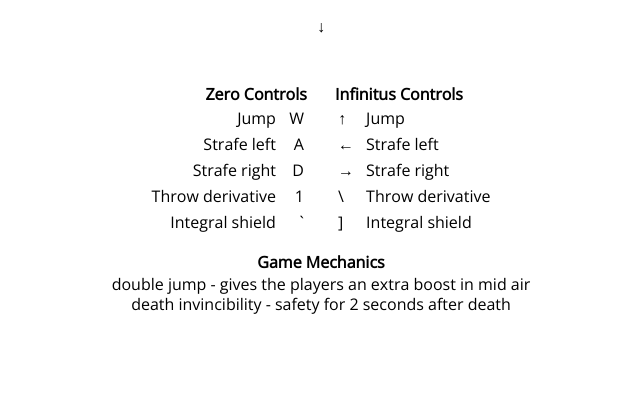
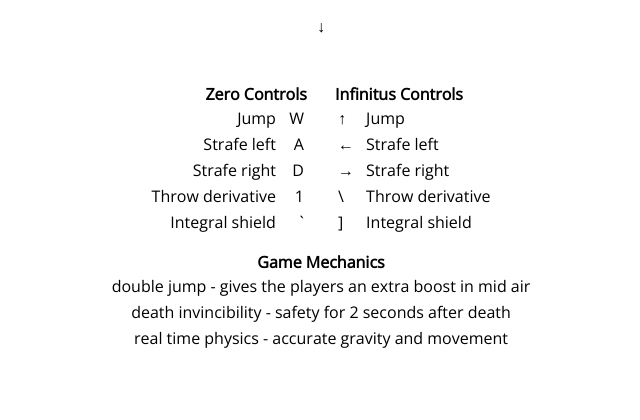
Before and after one commit to abstractstudio/calcfighter, a PHP site: page / in a window 1280 px wide. Shown: the part 836-1256 px from the top of the page, without its empty margins (319-959 px from the left). Before the commit the page ends 1150 px from the top, so only its background shows below. Run offline with PHP 8.4, Linux system fonts and the light colour scheme.

Commit message:
Added more features and fixed some alignment
We need more things to boast about. Also can you add a score reset?

```diff
--- a/index.html
+++ b/index.html
@@ -38,10 +38,12 @@
             </div>
             <div class="clear">
                 <strong>Game Mechanics</strong><br>
-                <div style="margin-top: 0.1em;">
-                    double jump - gives the players an extra boost in mid air<br>
-                    death invincibility - safety for 2 seconds after death
-                </div>
+                <table style="text-align: center;">
+                    <tr><td>double jump - gives the players an extra boost in mid air</td></tr>
+                    <tr><td>death invincibility - safety for 2 seconds after death</td></tr>
+                    <tr><td>real time physics - accurate gravity and movement</td></tr>
+                    <tr><td></td></tr>
+                </table>
             </div>
         </div>
     </body>
--- a/styles.css
+++ b/styles.css
@@ -26,9 +26,9 @@ canvas {
 .column1, .column2 { width: 48%; display: block; }
 .column1 { text-align: right; float: left; }
 .column2 { text-align: left; float: right; }
-.clear { clear: both; padding-top: 1em; }
+.clear { clear: both; padding-top: 1em; text-align: center; }
 
-table { border: 0px; }
+table { border: 0px; width: 100%; }
 
 .column1 table { float: right; text-align: right; }
 .column1 table td:last-of-type, .column2 table td:first-of-type { width: 1.5em; }
```
